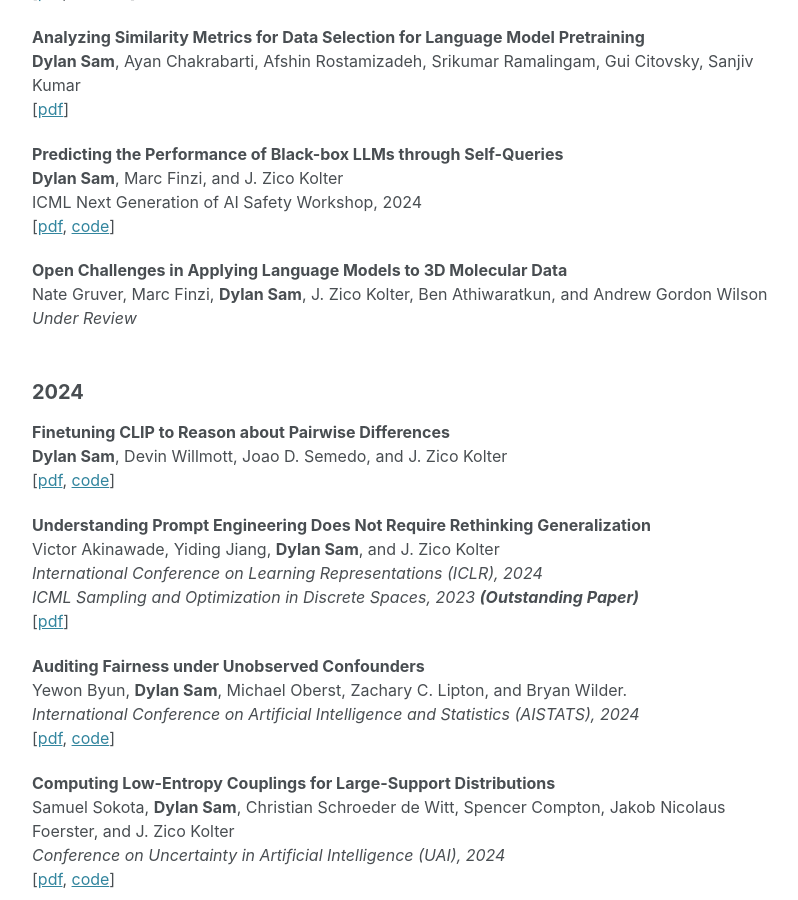
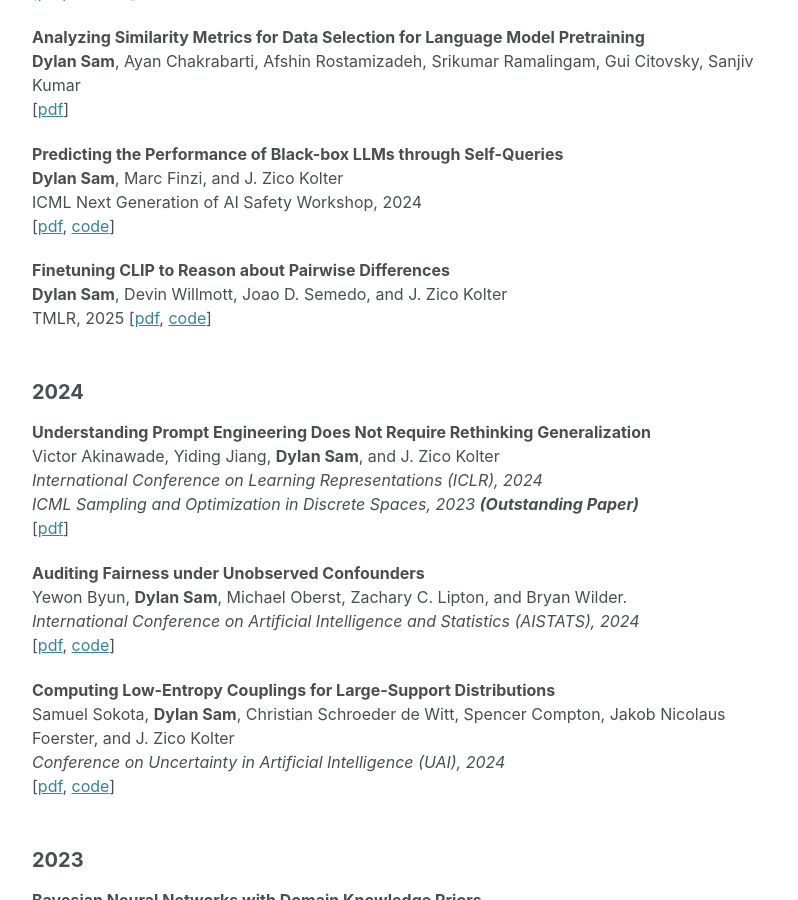
Before and after one commit to dsam99/dsam99.github.io, a Jekyll site: the page built from publications.md, in a window 1280 px wide and 900 px high, scrolled down 341 px. Shown: the whole window, without its empty margins (234-1032 px from the left). Built offline with Jekyll 4.4.1, drawn with Linux system fonts in a browser that asks for light colours; cached includes are drawn as plain includes; nearby versions of some CDN libraries; a style sheet for code colours, icons or effects is not loaded.

Commit message:
adding tmlr update -- remove num tokens

```diff
--- a/_layouts/publications.html
+++ b/_layouts/publications.html
@@ -25,17 +25,18 @@ author_profile: false
 				[<a href="https://arxiv.org/abs/2501.01558" target="_blank">pdf</a>, <a href="https://github.com/dsam99/QueRE" target="_blank">code</a>]
 			</p>
 
-			<p class="title"> <b>Open Challenges in Applying Language Models to 3D Molecular Data</b><br>
+<!-- 			<p class="title"> <b>Open Challenges in Applying Language Models to 3D Molecular Data</b><br>
 				Nate Gruver, Marc Finzi, <strong>Dylan Sam</strong>, J. Zico Kolter, Ben Athiwaratkun, and Andrew Gordon Wilson<br>
 				<i>Under Review</i> <br>
 			</p>
+ -->
+			<p class="title"> <b>Finetuning CLIP to Reason about Pairwise Differences </b><br>
+				<strong>Dylan Sam</strong>, Devin Willmott, Joao D. Semedo, and J. Zico Kolter<br>
+				TMLR, 2025
+				[<a href="https://arxiv.org/abs/2409.09721" target="_blank">pdf</a>, <a href="https://github.com/dsam99/pc_clip" target="_blank">code</a>]
+			</p>
 
 		<h2 class="abstracts-title">2024 </h2>
-
-			<p class="title"> <b>Finetuning CLIP to Reason about Pairwise Differences </b><br>
-				<strong>Dylan Sam</strong>, Devin Willmott, Joao D. Semedo, and J. Zico Kolter<br>
-				[<a href="https://arxiv.org/abs/2409.09721" target="_blank">pdf</a>, <a href="https://github.com/dsam99/pc_clip" target="_blank">code</a>]
-			</p>
 
 			<p class="title"> <b>Understanding Prompt Engineering Does Not Require Rethinking Generalization </b><br>
 				Victor Akinawade, Yiding Jiang, <strong>Dylan Sam</strong>, and J. Zico Kolter<br>
```
